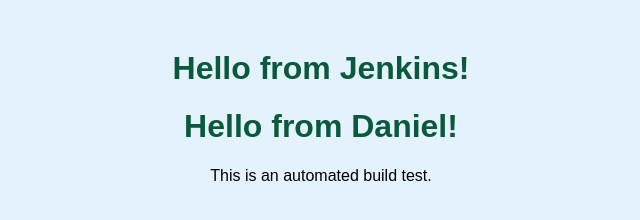
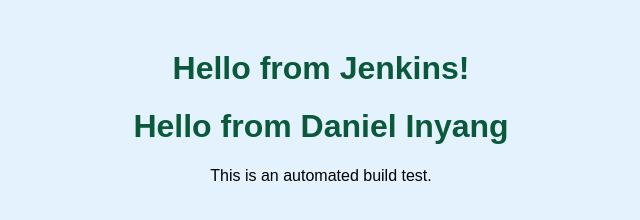
Before and after one commit to danielinyang/simple_html_website, a plain HTML site: page index.html in a window 1280 px wide. Shown: the whole page, without its empty margins (319-959 px from the left). Drawn offline with Linux system fonts and the light colour scheme.

Commit message:
Update index.html to version 2

```diff
--- a/index.html
+++ b/index.html
@@ -6,7 +6,7 @@
 </head>
 <body>
   <h1>Hello from Jenkins!</h1>
-  <h1>Hello from Daniel!</h1>
+  <h1>Hello from Daniel Inyang</h1>
   <p>This is an automated build test.</p>
 </body>
 </html>
```
